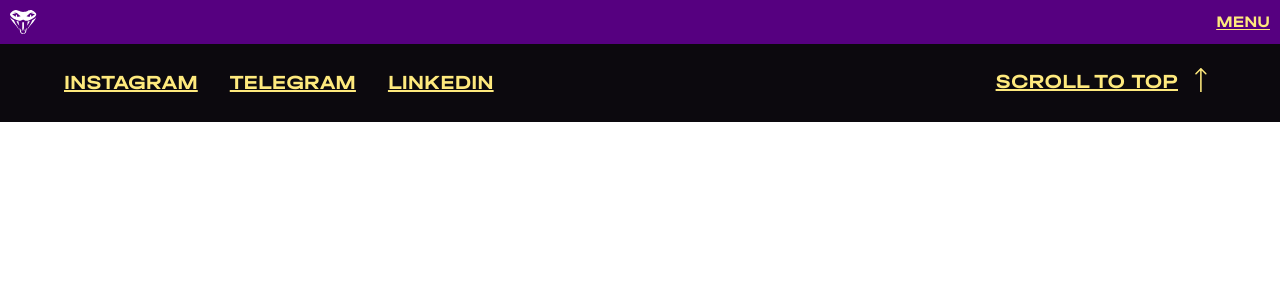
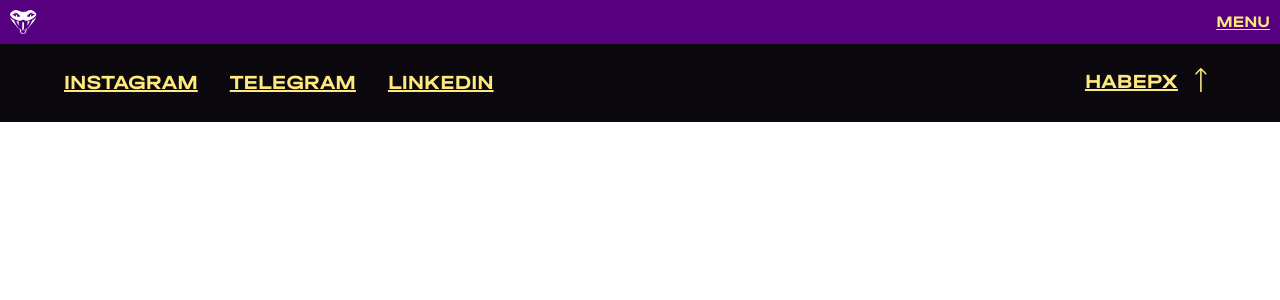
Before and after one commit to Syantovich10/CPA, a React (Vite) app: page / in a window 1280 px wide. Shown: the top 300 px of the page. Built offline with nearby package versions, Linux system fonts and the light colour scheme.

Commit message:
feat: add internationalization

```diff
--- a/src/components/Footer/Footer.jsx
+++ b/src/components/Footer/Footer.jsx
@@ -1,7 +1,10 @@
 import arrowIcon from '@/assets/icons/arrow.svg'
+import { useTranslation } from 'react-i18next'
 import { TEXT_STYLES } from '@/config/typography.js'
 
 function Footer() {
+  const { t } = useTranslation()
+
   const linkClass = `
     ${TEXT_STYLES.halvar20Bold}
     text-yellow
@@ -42,7 +45,7 @@ function Footer() {
         </div>
 
         <a href="#top" className={linkClass}>
-          <span className="underline">scroll to top</span>
+          <span className="underline">{t('footer.scrollTop')}</span>
           <img
             src={arrowIcon}
             alt="arrowTop"
--- a/src/i18next.js
+++ b/src/i18next.js
@@ -20,6 +20,9 @@ i18n.use(initReactI18next).init({
           business: 'launch now',
           partners: 'partner up',
         },
+        footer: {
+          scrollTop: 'scroll to top',
+        },
       },
     },
 
@@ -40,6 +43,9 @@ i18n.use(initReactI18next).init({
           business: 'запустить проект',
           partners: 'стать партнёром',
         },
+        footer: {
+          scrollTop: 'наверх',
+        },
       },
     },
   },
```
